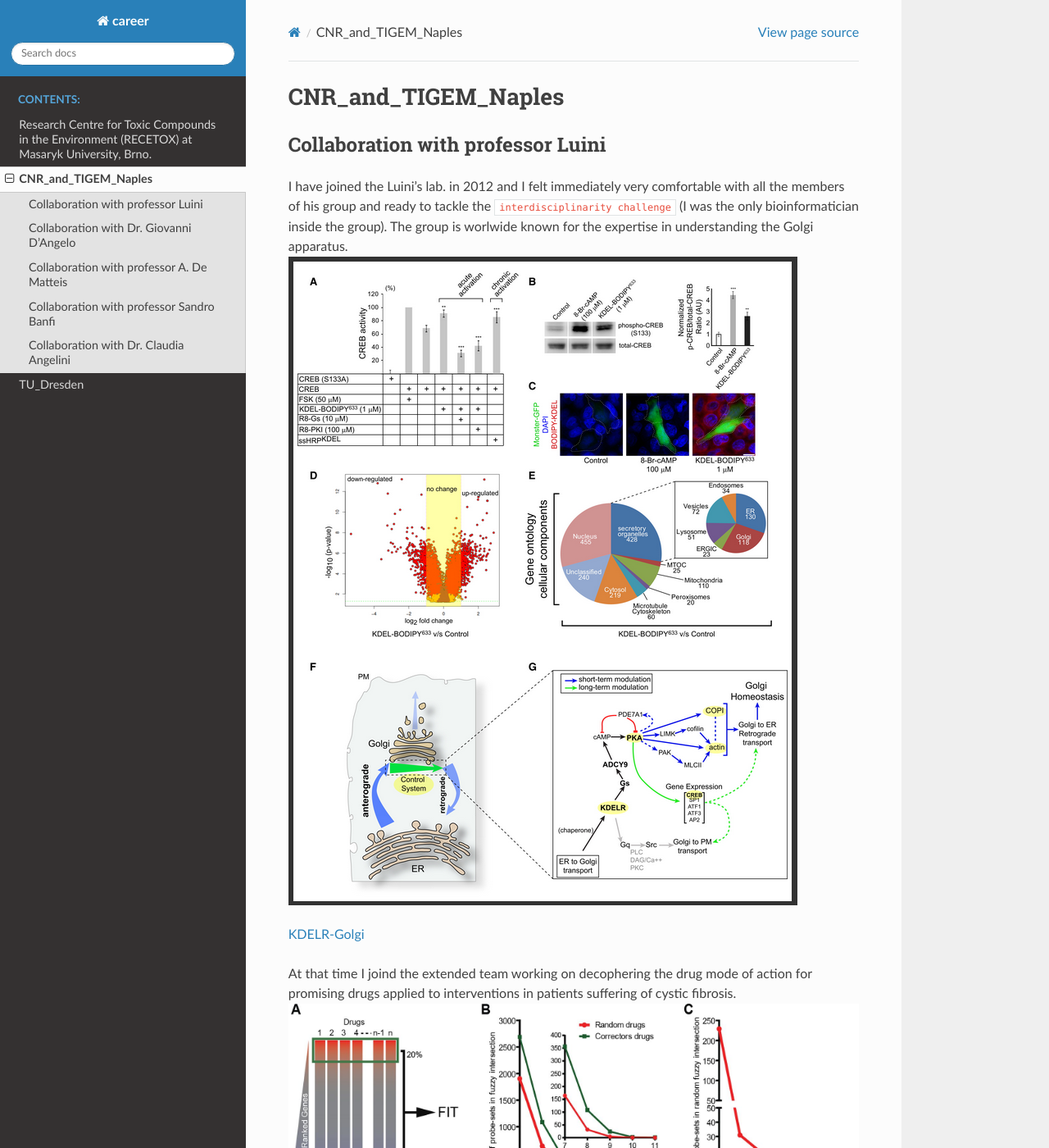
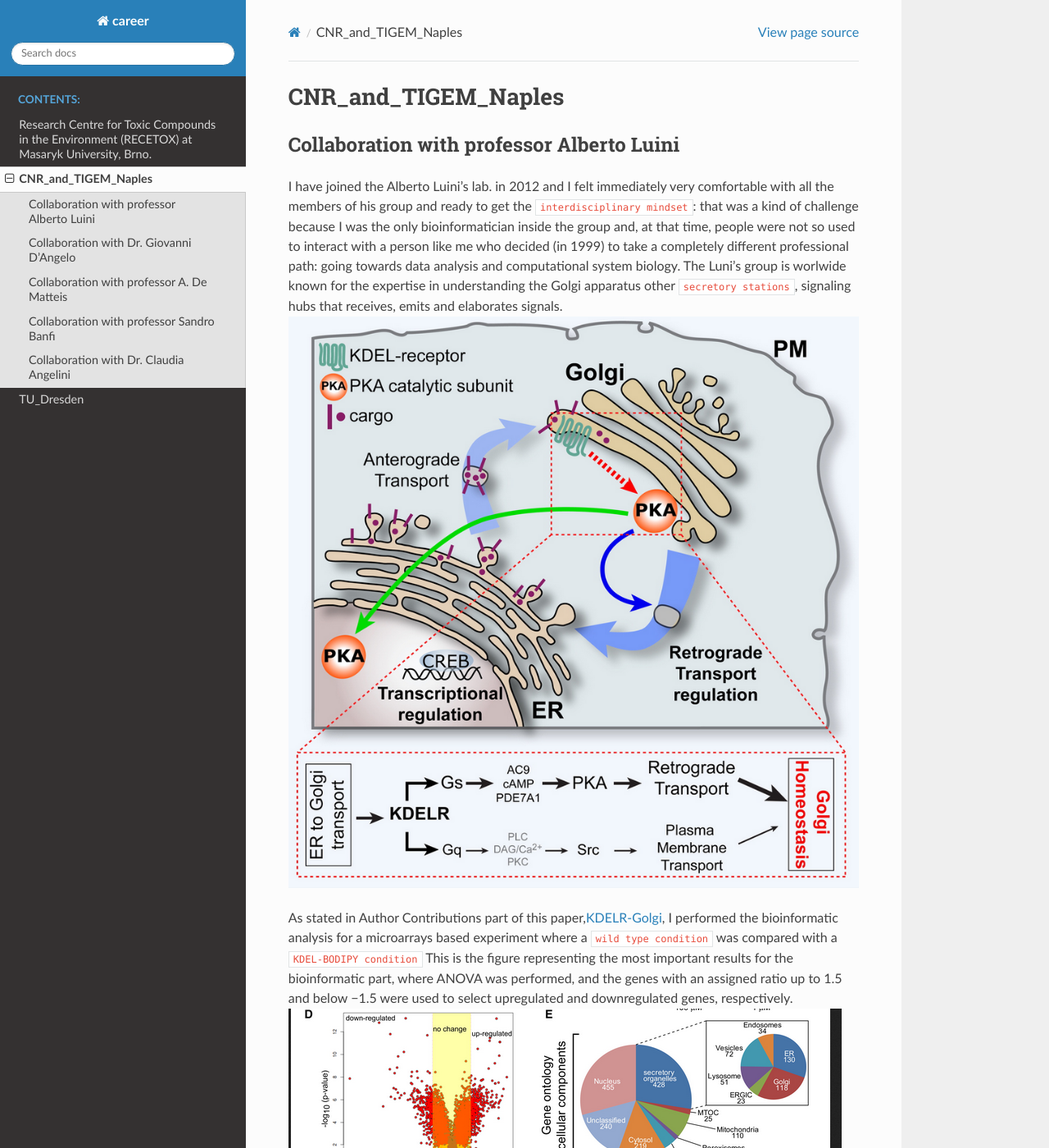
Before and after one commit to persicomaria/career_test, a Sphinx documentation site: the page built from doc/CNR_Naples.md, in a window 1280 px wide and 1400 px high. Shown: the whole window at 82% size. Built offline with Sphinx 7.4.7 and the Read the Docs theme 3.1.0, drawn with Linux system fonts in a browser that asks for light colours; pages that are not in the unit, such as notebooks, are missing from menus; some of the changed text lies outside the part shown.

Commit message:
comments on kdel paper

```diff
--- a/doc/CNR_Naples.md
+++ b/doc/CNR_Naples.md
@@ -1,15 +1,19 @@
 # CNR_and_TIGEM_Naples
 
-## Collaboration with professor Luini
-I have joined the Luini's lab. in 2012 and I felt immediately very comfortable with all the members of his group and ready to tackle the `interdisciplinarity challenge` (I was the only bioinformatician inside the group). The group is worlwide known for the expertise in understanding the Golgi apparatus.
-![KDELreceptor](ControlSystemsPaper.png)
+## Collaboration with professor Alberto Luini
+I have joined the Alberto Luini's lab. in 2012 and I felt immediately very comfortable with all the members of his group and ready to get the `interdisciplinary mindset`: that was a kind of challenge because I was the only bioinformatician inside the group and, at that time, people were not so used to interact with a person like me who decided (in 1999) to take a completely different professional path: going towards data analysis and computational system biology. The Luni's group is worlwide known for the expertise in understanding the Golgi apparatus other `secretory stations`, signaling hubs that receives, emits and elaborates signals.
+![KDELreceptor](ControlSystemsPaper1.png)
 
-[KDELR-Golgi](https://hdl.handle.net/11591/463043)
 
-At that time I joind the extended team working on decophering the drug mode of action for promising drugs applied to interventions in patients suffering of cystic fibrosis.
+As stated in Author Contributions part of this paper,[KDELR-Golgi](https://hdl.handle.net/11591/463043), I performed the bioinformatic analysis for a microarrays based experiment where a `wild type condition` was compared with a `KDEL-BODIPY condition`
+This is the figure representing the most important results for the bioinformatic part, where ANOVA was performed, and the genes with an assigned ratio up to 1.5 and below −1.5 were used to select upregulated and downregulated genes, respectively.
+![KDELreceptor](ControlSystemsPape2.png)
+
+During the same years (2012,2013,2014), I also had the opportunity to join an `extended team` including people from Bero's team working on deciphering the drug mode of action for promising drugs applied to interventions in patients suffering from cystic fibrosis.
+
 ![correctorDrugsF508delCFTRproteostasis.](elife-10365-fig1-v3.jpg)
 
-The extended team included also the team of Diego Di Bernardo. The results of our joined efferts has been published here:[F508del_CFTR_proteostasis](https://elifesciences.org/articles/10365)
+The results of our joined efferts has been published here:[F508del_CFTR_proteostasis](https://elifesciences.org/articles/10365)
 
 ## Collaboration with Dr. Giovanni D'Angelo
 Giovanni D' Angelo was a brilliant researcher with a genuine interest in computational biology. He asked me to develop a pipeline aimed at identifying new putative transcripiion factor binding sites after analysing promoter regions of `in house` differentially expresse gene dataset.
```
Also changed, not shown: doc/ControlSystemsPape2.png (added), doc/ControlSystemsPaper1.png (added).
